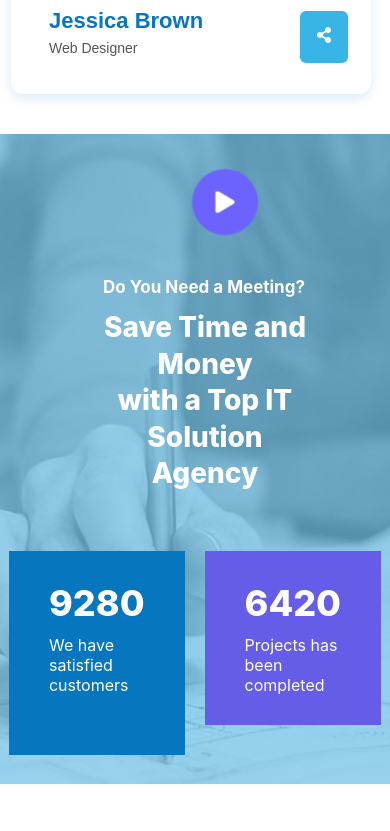
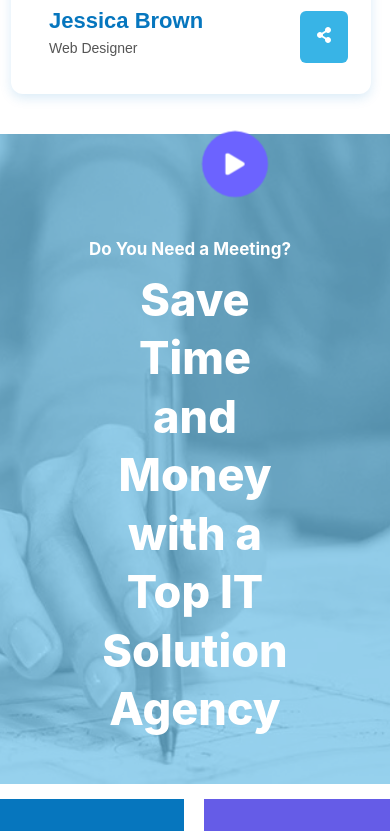
Before and after one commit to sujalkakadiya34/iwetechs, a React (Create React App) app: page / in a window 390 px wide. Shown: the part 6640-7471 px from the top of the page. Built offline with nearby package versions, Linux system fonts and the light colour scheme.

Commit message:
set responsive of solutionimage.js

```diff
--- a/src/App.css
+++ b/src/App.css
@@ -1579,7 +1579,7 @@ body {
 .solutionimage-left {
   flex: 1;
   max-width: 600px;
-  margin-left: 20px;
+  margin-left: -70px;
 }
 
 .solutionimage-play {
@@ -1610,7 +1610,6 @@ body {
 }
 
 .solutionimage-title-si {
-  font-size: 80px;
   margin-top: -8px;
   font-weight: 800;
   line-height: 1.3;
@@ -1621,6 +1620,7 @@ body {
   display: flex;
   flex-direction: column;
   gap: 20px;
+  margin-right: -100px;
   padding: 20px;
 }
 
--- a/src/Solutionimage.js
+++ b/src/Solutionimage.js
@@ -29,7 +29,7 @@ function Solutionimage() {
               <p className="solutionimage-subtitle">
                 <b>Do You Need a Meeting?</b>
               </p>
-              <h1 className="solutionimage-title-si">
+              <h1 className="solutionimage-title-si" style={{ fontSize: 45 }}>
                 Save Time and Money <br />
                 with a Top IT Solution <br />
                 Agency
--- a/src/rspsv.css
+++ b/src/rspsv.css
@@ -738,17 +738,27 @@ html, body {
 
 @media (max-width: 600px) {
   .solutionimage-title-si {
-    font-size: 28px;
+    font-size: 20px;
+    margin-left: 70px;
+  }
+
+  .solutionimage-subtitle{
+    margin-left: 60px;
   }
 
   .solutionimage-play{
-    margin-left: 115px;
+    margin-left: 180px;
   }
 
   .solutionimage-box {
-    padding: 20px;
+    padding: 15px;
+    margin-bottom: 10px;
+  }
+  .solutionimage-right {
+    margin-left: -100px;
   }
 }
+
 /* end Solutionimage.js */
 
 /* News.js */
```
Also changed, not shown: 12 other files (tests, documents, lock files or other folders).
